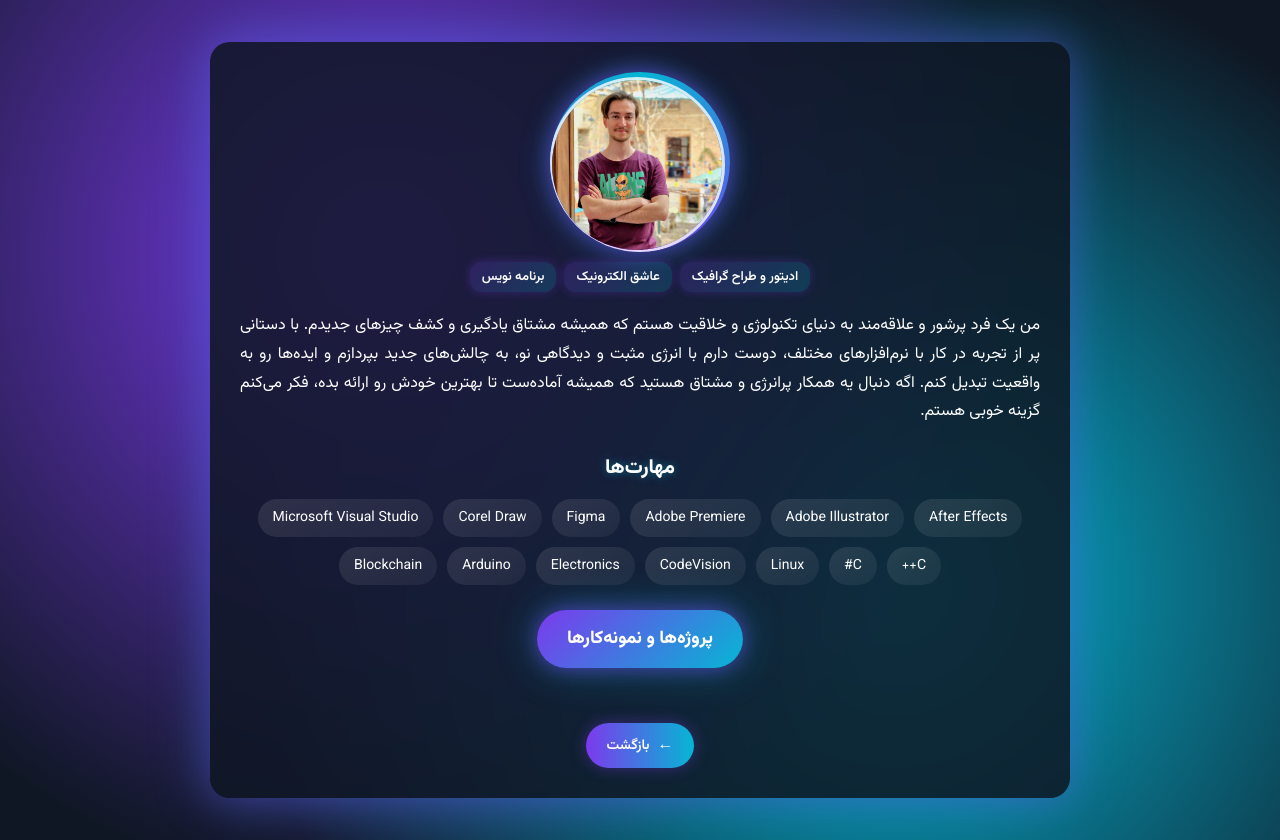
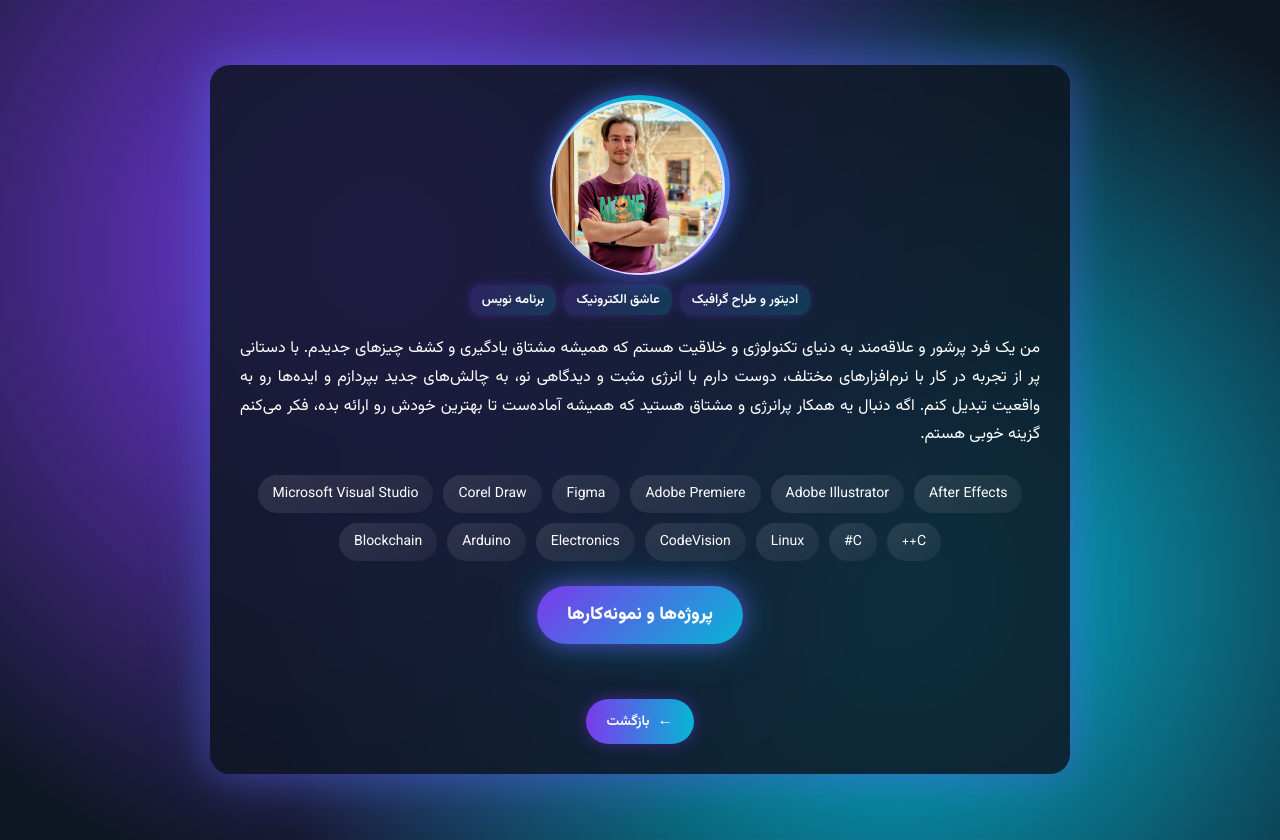
Before and after one commit to Mohammad-Taherkhani/Introduction, a plain HTML site: page about.html in a window 1280 px wide. Drawn offline with Linux system fonts and the light colour scheme.

Commit message:
Update about.html

```diff
--- a/about.html
+++ b/about.html
@@ -189,7 +189,6 @@
     </div>
 
     <div class="skills">
-      <h2>مهارت‌ها</h2>
       <div class="skills-list">
         <div class="skill">After Effects</div>
         <div class="skill">Adobe Illustrator</div>
```
